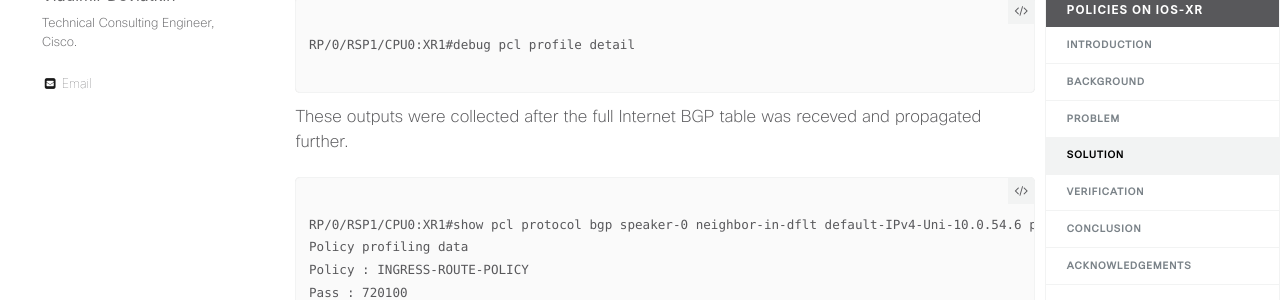
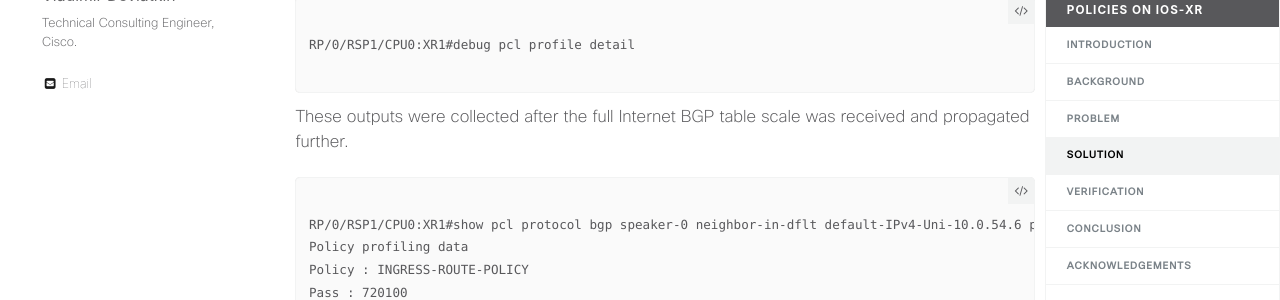
Before and after one commit to xrdocs/asr9k, a Jekyll site: the page built from _tutorials/troubleshoot-slow-bgp-convergence-due-to-rpl.md, in a window 1280 px wide and 900 px high, scrolled down 3147 px. Shown: the part 151-451 px from the top of the window. Built offline with Jekyll 4.4.1, drawn with Linux system fonts in a browser that asks for light colours; comment, search, counter and statistics services are not loaded; some of the changed text lies outside the part shown.

Commit message:
Update troubleshoot-slow-bgp-convergence-due-to-rpl.md

```diff
--- a/_tutorials/troubleshoot-slow-bgp-convergence-due-to-rpl.md
+++ b/_tutorials/troubleshoot-slow-bgp-convergence-due-to-rpl.md
@@ -155,7 +155,7 @@ RP/0/RSP1/CPU0:XR1#debug pcl profile detail
 </pre>
 </div>
 
-These outputs were collected after the full Internet BGP table was receved and propagated further.
+These outputs were collected after the full Internet BGP table scale was received and propagated further.
 
 <div class="highlighter-rouge">
 <pre class="highlight">
@@ -345,7 +345,7 @@ end-set
 </pre>
 </div>
 
-These outputs are collected after the full Internet BGP table is received and propagated further.
+These outputs are collected after the full Internet BGP table scale is received and propagated further.
 
 <div class="highlighter-rouge">
 <pre class="highlight">
@@ -520,7 +520,7 @@ end-policy
 </pre>
 </div>
 
-These outputs were collected after the full Internet BGP table is received and propagated further.
+These outputs were collected after the full Internet BGP table scale is received and propagated further.
 
 <div class="highlighter-rouge">
 <pre class="highlight">
```
